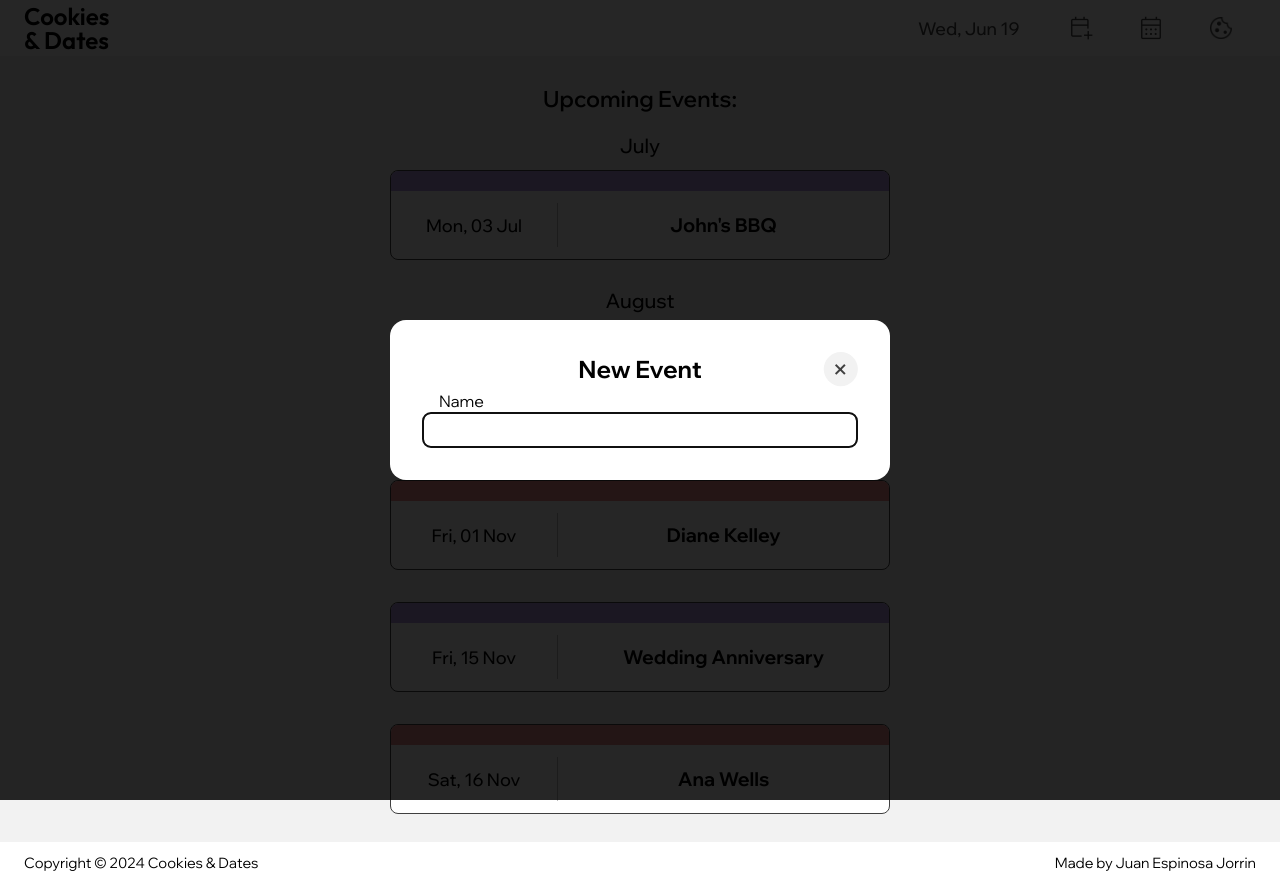
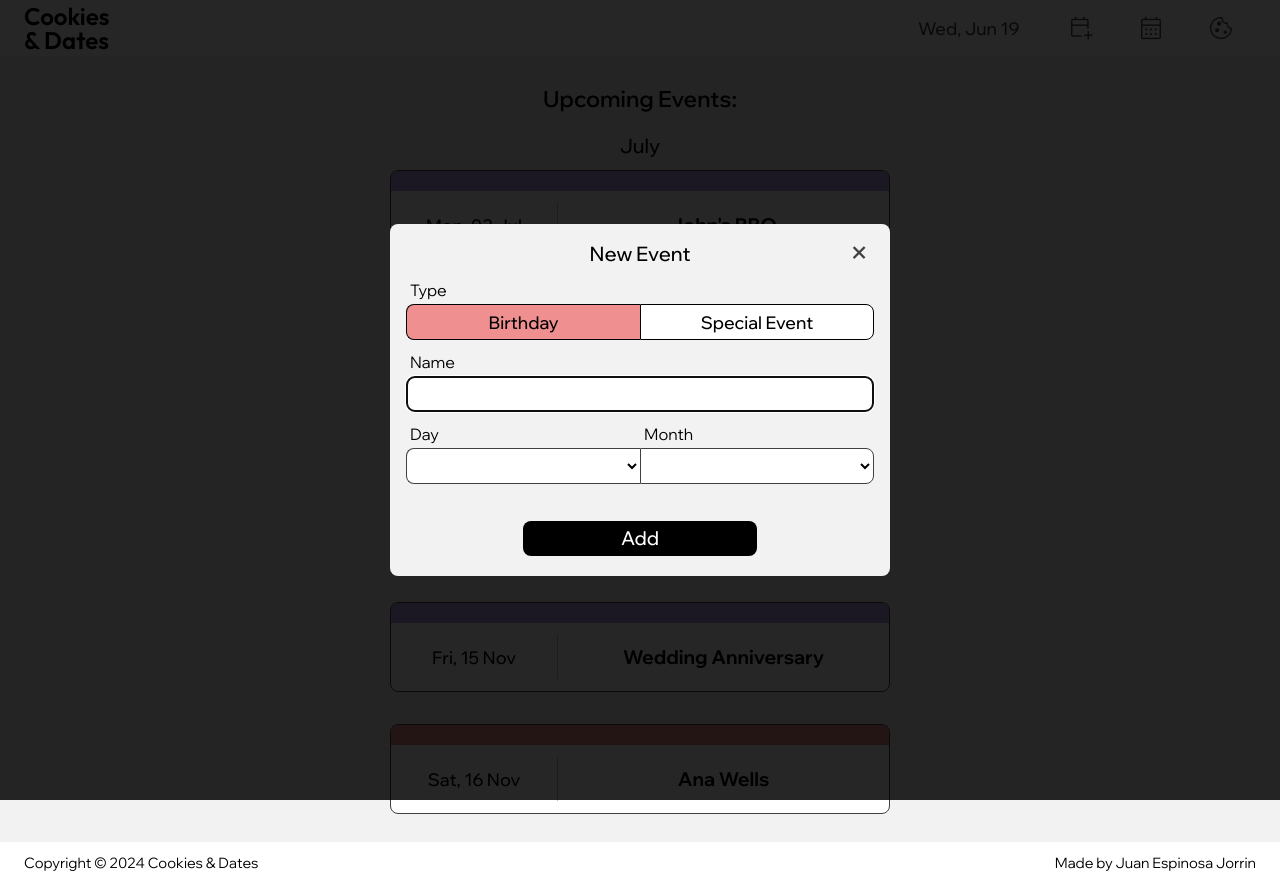
Before and after one commit to juanej88/cookies-dates, a React (Create React App) app: page / in a window 1280 px wide. Both pictures are taken after a click on the button "calendar_add_on". Built offline with nearby package versions, Linux system fonts and the light colour scheme.

Commit message:
Style Modal component and add event options to it

```diff
--- a/src/assets/styles/Header.css
+++ b/src/assets/styles/Header.css
@@ -29,19 +29,22 @@ header {
 
 .menu-container > p {
   font-size: 1.1rem;
-  font-weight: 600;
+  font-weight: 500;
+  color: hsl(0, 0%, 25%);
   padding-right: 0.5em;
+  cursor: default;
 }
 
 #menu-btn {
-  background-color: hsl(0, 0%, 100%);
+  background-color: transparent;
+  width: 35px;
 }
 
 .menu-icon {
   width: 22px;
   height: 22px;
   margin: 0.15rem 0;
-  background-image: url('../icons/menuIcon2.png');
+  background-image: url('../icons/menuIcon1.png');
   background-size: cover;
 }
 
--- a/src/assets/styles/Modal.css
+++ b/src/assets/styles/Modal.css
@@ -1,4 +1,4 @@
-#date-section {
+#add-event-section {
   background-color: hsla(0, 0%, 0%, 85%);
   position: fixed;
   z-index: 1;
@@ -11,14 +11,27 @@
   align-items: center;
 }
 
-#date-form {
-  background-color: hsl(0, 0%, 100%);
+#event-form {
+  background-color: hsl(0, 0%, 95%);
   border-radius: 0.5rem;
-  padding: 1.25rem;
+  padding: 0.5rem 1rem 1.25rem;
   width: 90%;
   max-width: 500px;
-  display: flex;
-  flex-direction: column;
+  display: grid;
+  grid-template-rows: 1fr repeat(4, 2fr);
+  align-items: end;
+}
+
+@media only screen and (min-width: 768px) {
+  #event-form {
+    width: 60vw;
+  }
+}
+
+@media only screen and (min-width: 1024px) {
+  #event-form {
+    width: 40vw;
+  }
 }
 
 .form-title-container {
@@ -28,7 +41,9 @@
   align-items: center;
 }
 
-#date-form h2 {
+.form-title-container > h2 {
+  font-size: 1.25rem;
+  font-weight: 500;
   text-align: center;
   grid-column: 2;
 }
@@ -38,14 +53,15 @@
   display: flex;
   justify-content: center;
   align-items: center;
-  height: 2.1rem;
-  width: 2.1rem;
+  height: 1.85rem;
+  width: 1.85rem;
   font-size: 2rem;
   font-weight: 300;
   transform: rotate(45deg);
   cursor: pointer;
   background-color: hsl(0, 0%, 95%);
   color: hsl(0, 0%, 25%);
+  border: none;
   border-radius: 50%;
 }
 
@@ -54,96 +70,122 @@
   color: hsl(0, 0%, 0%);
 }
 
-@media only screen and (min-width: 550px) {
-  #date-form {
-    border-radius: 1rem;
-    padding: 2rem;
-    width: 40vw;
-  }
-}
-
-label, input {
-  display: block;
-  border: 1px solid transparent;
-}
-
-label, legend {
-  padding: 0.25rem 1rem 0;
-}
-
-input, select {
-  background-color: transparent;
-  width: 100%;
-  min-height: 2.2rem;
-  padding: 0.25rem 1rem;
-  border: 2px solid black;
-  border-radius: 0.5rem;
-  font-family: inherit;
-  font-size: 1.2rem;
-  text-align: center;
-}
+/* -- First Fieldset: Event Options -- */
 
 fieldset {
   border: none;
 }
 
-.yes-no-container {
-  display: flex;
+legend {
+  padding: 0.75rem 0.25rem 0;
 }
 
-.yes-no {
-  width: 50%;
-  text-align: center;
-  cursor: pointer;
-  padding: 0.25rem 1rem;
-  font-size: 1.2rem;
-  border: 2px solid black;
-  background-color: hsl(0, 0%, 85%);
+.event-options-container {
+  margin-top: 0.25rem;
+  display: grid;
+  grid-template-columns: repeat(2, 1fr);
 }
 
-#yes-option {
-  border-radius: 1rem 0 0 1rem;
-  border-right: 0px;
+/* Hides the radio inputs */
+input.event-options {
+  visibility: hidden;
+  position: absolute;
+  width: 0;
+  height: 0;
 }
 
-#no-option {
-  border-radius: 0 1rem 1rem 0;
+.event-label {
+  height: 2.25rem;
+  background-color: hsl(0, 0%, 100%);
+  border: 1px solid hsl(0, 0%, 0%);
+  border-radius: 0.5rem;
+  font-size: 1.1rem;
+  font-weight: 500;
+  display: flex;
+  justify-content: center;
+  align-items: center;
+  cursor: pointer;
+}
+
+.event-label:nth-child(2) {
+  border-radius: 0.5rem 0 0 0.5rem;
+  border-right: none;
+}
+
+.event-label:last-child {
+  border-radius: 0 0.5rem 0.5rem 0;
+}
+
+#birthday:checked + label {
+  background-color: hsl(0, 75%, 75%);
+}
+
+#special:checked + label {
+  background-color: hsl(260, 60%, 75%);
+}
+
+/* -- Second and Third Fieldset: Name/Title and Date -- */
+
+fieldset > label {
+  padding: 0.5rem 0.25rem 0;
+}
+
+input, select {
+  margin-top: 0.25rem;
+  height: 2.25rem;
+  width: 100%;
+  background-color: hsl(0, 0%, 100%);
+  border: 1px solid hsl(0, 0%, 25%);
+  border-radius: 0.5rem;
+  font-family: "Wix Madefor Display", sans-serif;
+  text-align: center;
+}
+
+input {
+  font-size: 1.2rem;
+  font-weight: 700;
 }
 
 select {
+  font-size: 1.1rem;
+  font-weight: 500;
   width: 50%;
   cursor: pointer;
+  text-align-last: center;
 }
 
-#day-month {
+#date {
   display: flex;
   justify-content: space-between;
   flex-wrap: wrap;
 }
 
-#day-month > label {
+#date > label {
   width: 50%;
   order: -1;
 }
 
 #day {
-  border-radius: 1rem 0 0 1rem;
-  border-right: 0px;
+  border-radius: 0.5rem 0 0 0.5rem;
+  border-right: none;
 }
 
 #month {
-  border-radius: 0 1rem 1rem 0;
+  border-radius: 0 0.5rem 0.5rem 0;
 }
 
+/* -- Add Button -- */
+
 #save-date {
+  width: 50%;
+  height: 2.2rem;
+  justify-self: center;
   background-color: hsl(0, 0%, 0%);
   color: hsl(0, 0%, 100%);
-  width: 50%;
-  min-height: 2.2rem;
+  font-family: "Wix Madefor Display", sans-serif;
   font-size: 1.2rem;
-  border: 1px solid transparent;
-  border-radius: 1.5rem;
-  align-self: center;
-  margin-top: 1.5rem;
+  font-weight: 500;
+  border: transparent;
+  border-radius: 0.5rem;
   cursor: pointer;
 }
--- a/src/components/ActionButtons.jsx
+++ b/src/components/ActionButtons.jsx
@@ -21,13 +21,13 @@ const ActionButtons = () => {
       {modal && <Modal toggleModal={toggleModal} />}
       <section id='action-buttons'>
         <ActionButton handleClick={toggleModal} id='add-event-btn' >
-          <span class="material-symbols-outlined">
+          <span className="material-symbols-outlined">
             calendar_add_on
           </span>
         </ActionButton>
 
         <ActionButton id='show-calendar-btn' >
-          <span class="material-symbols-outlined">
+          <span className="material-symbols-outlined">
             calendar_month
           </span>
         </ActionButton>
--- a/src/components/Header.jsx
+++ b/src/components/Header.jsx
@@ -1,7 +1,6 @@
 import { useState } from 'react';
 import '../assets/styles/Header.css';
 import ActionButton from './ActionButton';
-// import menuIcon1 from '../assets/icons/menuIcon1.svg';
 
 const Header = () => {
   const options = {weekday: 'short', day: '2-digit', month: 'short'};
@@ -14,9 +13,9 @@ const Header = () => {
 
   return(
     <header>
-      <div id='logo'>Cookies
+      <a id='logo' href='./'>Cookies
         <span>& Dates</span>
-      </div>
+      </a>
       <nav className='menu-container'>
         <p>{today}</p>
         <ActionButton id='menu-btn' handleClick={handleClick}>
--- a/src/components/Modal.jsx
+++ b/src/components/Modal.jsx
@@ -5,7 +5,7 @@ const Modal = (props) => {
   // it hides the Modal component when a user double clicks anywhere outside the form
   const [doubleClick, setDoubleClick] = useState(false);
   const handleExteriorClick = (e) => {
-    if (e.target.getAttribute('id') === 'date-section') {
+    if (e.target.getAttribute('id') === 'add-event-section') {
       doubleClick ? props.toggleModal() : setDoubleClick(true);
     } else {
       setDoubleClick(false);
@@ -17,6 +17,7 @@ const Modal = (props) => {
   };
 
   const [formData, setFormData] = useState({
+    event: 'birthday',
     name: '',
     date: '',
     month: '',
@@ -49,15 +50,6 @@ const Modal = (props) => {
 
   };
 
-  // this state determines to show either the date input or the 2 select elements
-  const [addYear, setAddYear] = useState(null);
-
-  const showDate = (e) => {
-    e.preventDefault();
-    const option = e.target.id;
-    option === 'yes-option' ? setAddYear(true) : setAddYear(false);
-  };
-
   const getMonths = () => {
     const months = ['January', 'February', 'March', 'April', 'May', 'June', 'July', 'August', 'September', 'October', 'November', 'December'];
     const monthsElements = months.map((month, idx) => {
@@ -85,31 +77,33 @@ const Modal = (props) => {
   };
 
   return (
-    <section id='date-section' onClick={handleExteriorClick}>
-      <form id='date-form' onSubmit={saveDate} autocomplete="off">
+    <section id='add-event-section' onClick={handleExteriorClick}>
+      <form id='event-form' onSubmit={saveDate} autoComplete="off">
         <div className='form-title-container'>
           <h2>New Event</h2>
-          <div className='close-btn' tabIndex='0' role='button' onClick={closeModal}>+</div>
+          <button className='close-btn' onClick={closeModal}>+</button>
         </div>
-        <label htmlFor="name">Name</label>
-        <input type="text" name='name' id='name' minLength='2' maxLength='20' value={formData.name} onChange={updateFormData} required autoFocus />
 
-        {(formData.name || addYear !== null) &&
-          <fieldset>
-            <legend>Do you want to include the year?</legend>
-            <div className='yes-no-container'>
-              <button className='yes-no' id='yes-option' onClick={showDate}>Yes</button>
-              <button className='yes-no' id='no-option' onClick={showDate}>No</button>
-            </div>
-          </fieldset>
-        }
+        <fieldset>
+          <legend>Type</legend>
+          <div className='event-options-container'>
+            <input type='radio' name='event' id='birthday' className='event-options' value='birthday' onChange={updateFormData} checked={formData.event === 'birthday'} />
+            <label htmlFor='birthday' className='event-label'>
+              Birthday
+            </label>
+            <input type='radio' name='event' id='special' className='event-options' value='special' onChange={updateFormData} checked={formData.event === 'special'} />
+            <label htmlFor='special' className='event-label'>
+              Special Event
+            </label>
+          </div>
+        </fieldset>
 
-        {addYear === true && <fieldset>
-          <label htmlFor='date'>Date</label>
-          <input type='date' name='date' id='date' value={formData.date} onChange={updateFormData}  required/>
-        </fieldset>}
+        <fieldset>
+          <label htmlFor="name">Name</label>
+          <input type="text" name='name' id='name' minLength='2' maxLength='20' value={formData.name} onChange={updateFormData} required autoFocus />
+        </fieldset>
 
-        {addYear === false && <fieldset id='day-month'>
+        <fieldset id='date'>
           <label htmlFor='day'>Day</label>
           <select name="day" id="day" value={formData.day} onChange={updateFormData} required>
             {getDays()}
@@ -118,11 +112,11 @@ const Modal = (props) => {
           <select name="month" id="month" value={formData.month} onChange={updateFormData} required>
             {getMonths()}
           </select>
-        </fieldset>}
+        </fieldset>
 
-        {formData.date && <button type='submit' id='save-date'>
+        <button type='submit' id='save-date'>
           Add
-        </button>}
+        </button>
       </form>
     </section>
   );
```
Also changed, not shown: src/assets/icons/menuIcon0.png (added).
